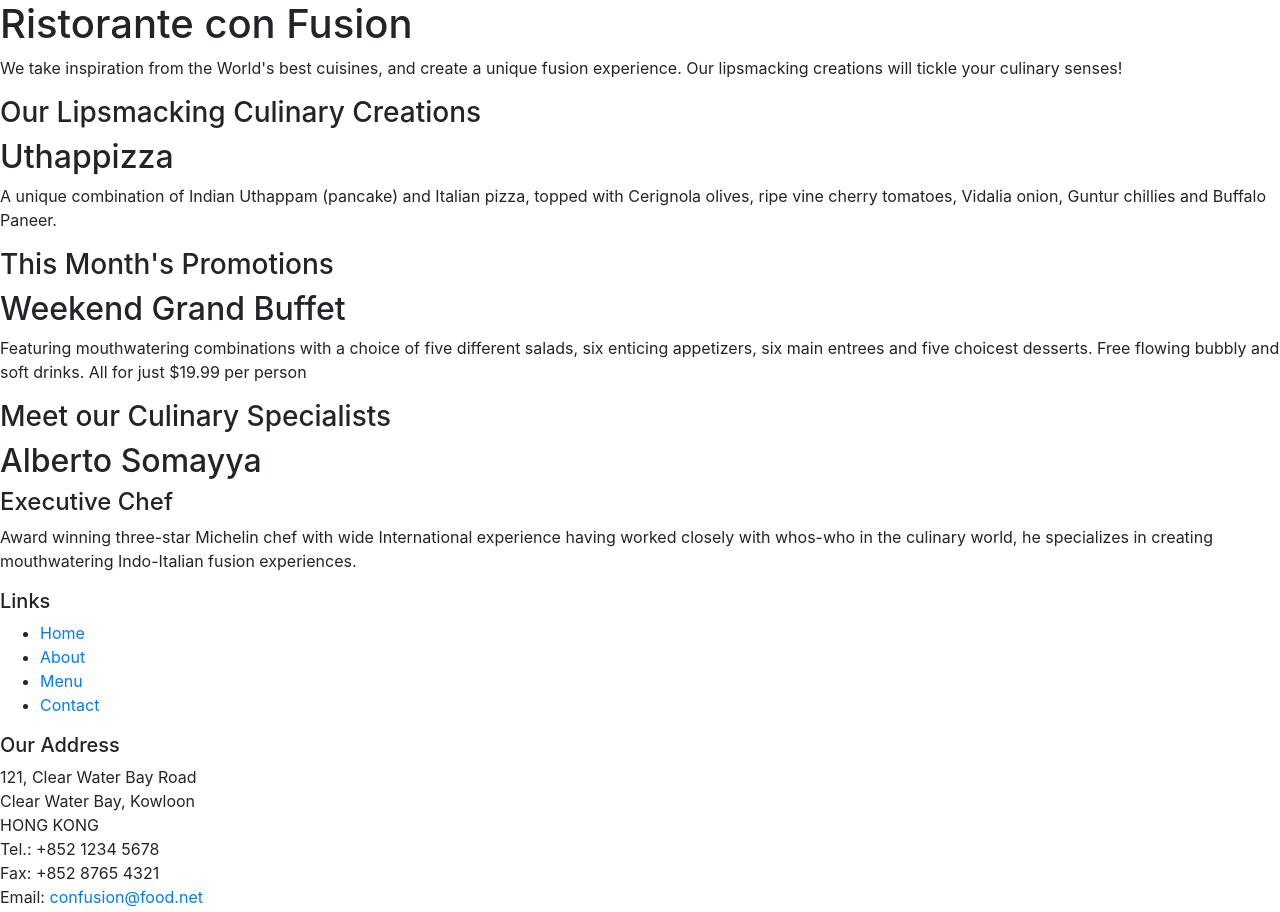
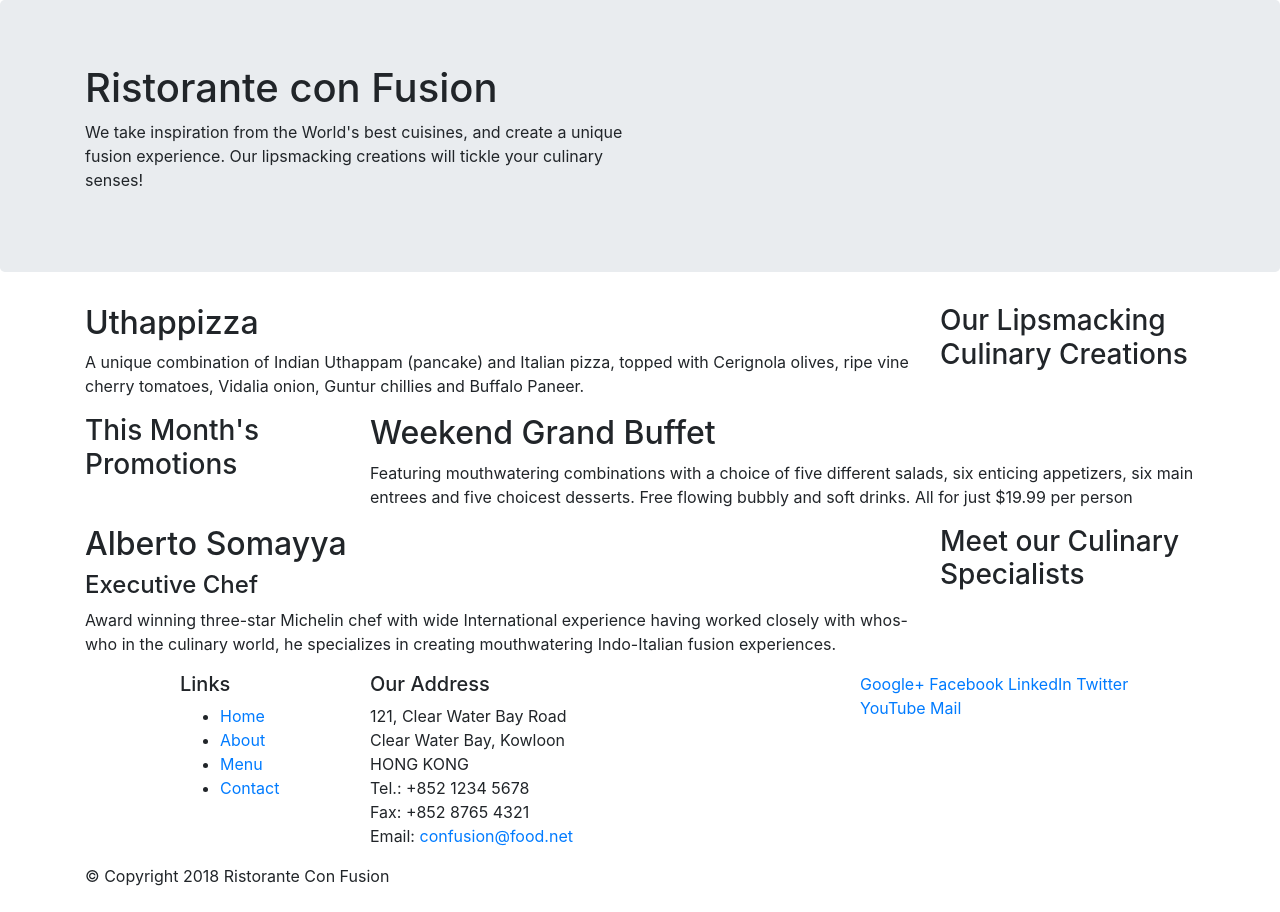
Before and after one commit to dylanperera/Bootstrap-Restaurant, a website: page Bootstrap4/conFusion/index.html in a window 1280 px wide. Shown: the top 912 px of the page. Drawn offline with nearby package versions, Linux system fonts and the light colour scheme.

Commit message:
Bootstrap Grid Part 1

```diff
--- a/Bootstrap4/conFusion/index.html
+++ b/Bootstrap4/conFusion/index.html
@@ -20,10 +20,10 @@
   </head>
 
   <body>
-    <header>
-      <div>
-        <div>
-          <div>
+    <header class="jumbotron">
+      <div class="container">
+        <div class="row">
+          <div class="col-12 col-sm-6">
             <h1>Ristorante con Fusion</h1>
             <p>
               We take inspiration from the World's best cuisines, and create a
@@ -31,17 +31,17 @@
               your culinary senses!
             </p>
           </div>
-          <div></div>
+          <div class="col-12 col-sm"></div>
         </div>
       </div>
     </header>
 
-    <div>
-      <div>
-        <div>
+    <div class="container">
+      <div class="row">
+        <div class = "col-12 col-sm-4 order-sm-last col-md-3">
           <h3>Our Lipsmacking Culinary Creations</h3>
         </div>
-        <div>
+        <div class = "col col-sm order-sm-first col-md">
           <h2>Uthappizza</h2>
           <p>
             A unique combination of Indian Uthappam (pancake) and Italian pizza,
@@ -51,11 +51,11 @@
         </div>
       </div>
 
-      <div>
-        <div>
+      <div class = "row">
+        <div class = "col-12 col-sm-4 col-md-3">
           <h3>This Month's Promotions</h3>
         </div>
-        <div>
+        <div class = "col col-sm col-md">
           <h2>Weekend Grand Buffet</h2>
           <p>
             Featuring mouthwatering combinations with a choice of five different
@@ -66,11 +66,11 @@
         </div>
       </div>
 
-      <div>
-        <div>
+      <div class="row">
+        <div class = "col-12 col-sm-4 order-sm-last col-md-3">
           <h3>Meet our Culinary Specialists</h3>
         </div>
-        <div>
+        <div class = "col col-sm order-sm-first col-md">
           <h2>Alberto Somayya</h2>
           <h4>Executive Chef</h4>
           <p>
@@ -84,9 +84,9 @@
     </div>
 
     <footer>
-      <div>
-        <div>
-          <div>
+      <div class="container">
+        <div class="row">
+          <div class="col-4 offset-1 col-sm-2">
             <h5>Links</h5>
             <ul>
               <li><a href="#">Home</a></li>
@@ -95,7 +95,7 @@
               <li><a href="#">Contact</a></li>
             </ul>
           </div>
-          <div>
+          <div class="col-7 col-sm-5">
             <h5>Our Address</h5>
             <address>
               121, Clear Water Bay Road<br />
@@ -106,8 +106,8 @@
               Email: <a href="mailto:confusion@food.net">confusion@food.net</a>
             </address>
           </div>
-          <div>
-            <div>
+          <div class="col-12 col-sm-4">
+            <div class="col-auto">
               <a href="http://google.com/+">Google+</a>
               <a href="http://www.facebook.com/profile.php?id=">Facebook</a>
               <a href="http://www.linkedin.com/in/">LinkedIn</a>
```
